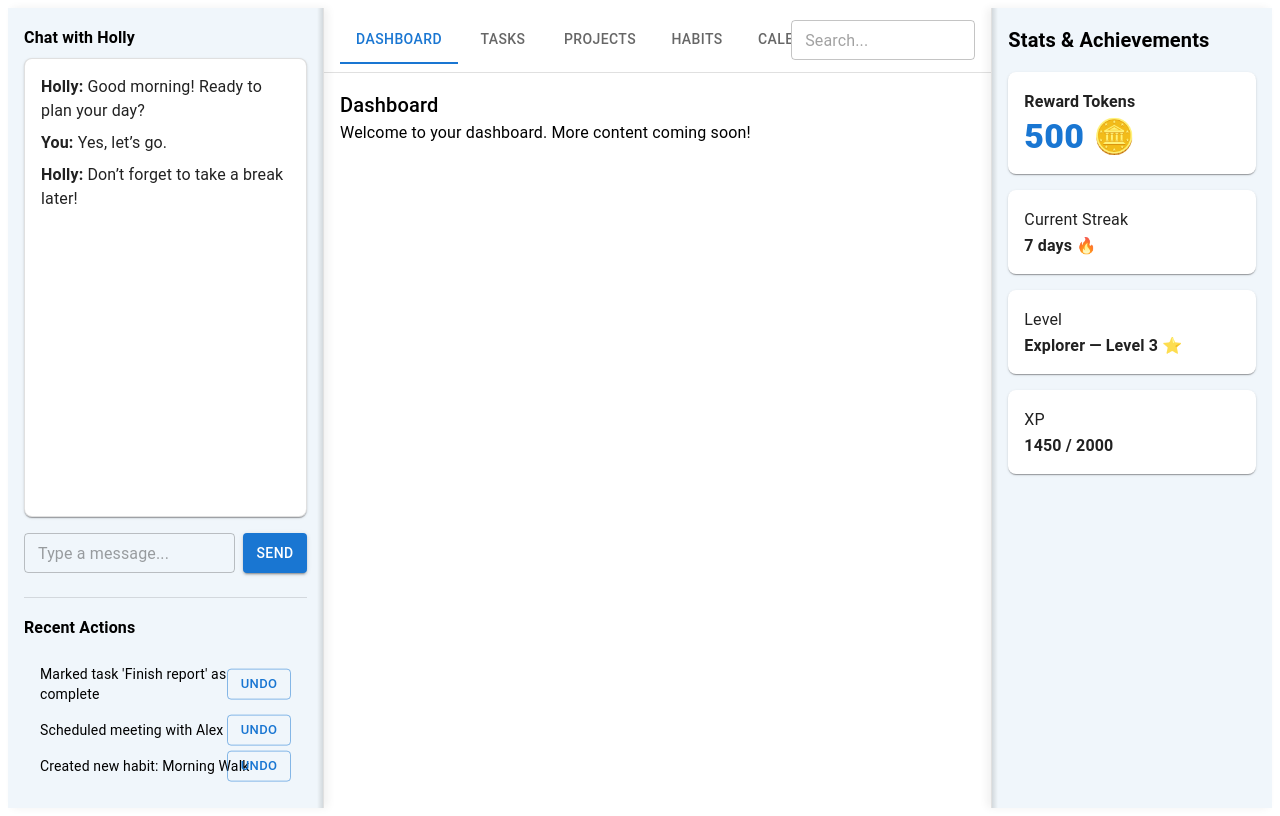
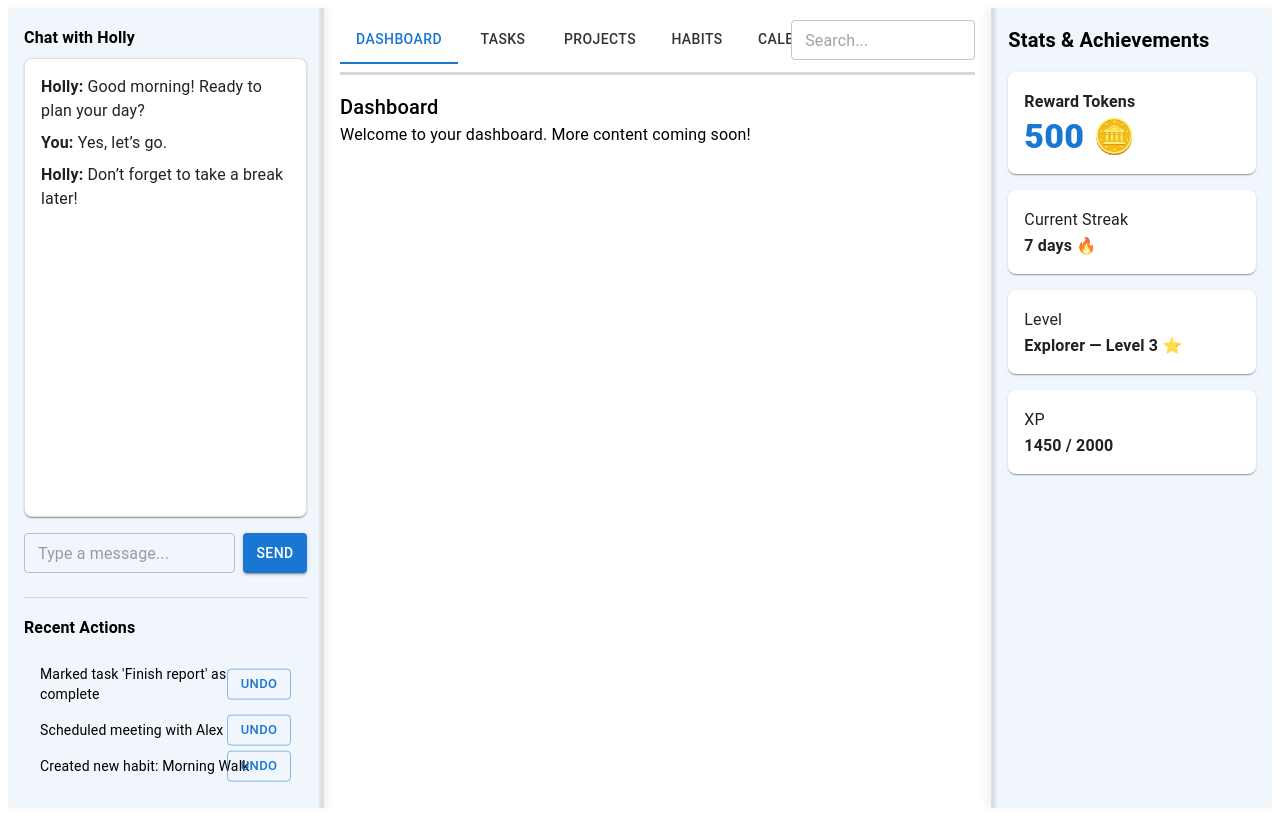
Before and after one commit to holly-ai-2025/holly-v6, a React (Vite) app in the folder apps/frontend/: page / in a window 1280 px wide. Built offline with nearby package versions, Linux system fonts and the light colour scheme.

Commit message:
style: update MainContent tabs and divider styling

```diff
--- a/apps/frontend/src/MainContent.tsx
+++ b/apps/frontend/src/MainContent.tsx
@@ -1,5 +1,5 @@
 import React, { useState } from "react";
-import { Box, Tabs, Tab, Divider, TextField } from "@mui/material";
+import { Box, Tabs, Tab, TextField } from "@mui/material";
 import TabDashboard from "./tabs/TabDashboard";
 import TabTasks from "./tabs/TabTasks";
 import TabProjects from "./tabs/TabProjects";
@@ -14,19 +14,24 @@ export default function MainContent() {
     <Box sx={{ flex: 1, display: "flex", flexDirection: "column" }}>
       {/* Header with Tabs and Search */}
       <Box sx={{ display: "flex", alignItems: "center", justifyContent: "space-between", px: 2, py: 1 }}>
-        <Tabs value={activeTab} onChange={(_, val) => setActiveTab(val)}>
-          <Tab label="Dashboard" />
-          <Tab label="Tasks" />
-          <Tab label="Projects" />
-          <Tab label="Habits" />
-          <Tab label="Calendar" />
-          <Tab label="Rewards" />
+        <Tabs
+          value={activeTab}
+          onChange={(_, val) => setActiveTab(val)}
+          textColor="primary"
+          indicatorColor="primary"
+        >
+          <Tab label="Dashboard" sx={{ color: activeTab === 0 ? "primary.main" : "#333", fontWeight: 500 }} />
+          <Tab label="Tasks" sx={{ color: activeTab === 1 ? "primary.main" : "#333", fontWeight: 500 }} />
+          <Tab label="Projects" sx={{ color: activeTab === 2 ? "primary.main" : "#333", fontWeight: 500 }} />
+          <Tab label="Habits" sx={{ color: activeTab === 3 ? "primary.main" : "#333", fontWeight: 500 }} />
+          <Tab label="Calendar" sx={{ color: activeTab === 4 ? "primary.main" : "#333", fontWeight: 500 }} />
+          <Tab label="Rewards" sx={{ color: activeTab === 5 ? "primary.main" : "#333", fontWeight: 500 }} />
         </Tabs>
         <TextField size="small" placeholder="Search..." variant="outlined" />
       </Box>
 
-      {/* Divider below header */}
-      <Divider />
+      {/* Custom Divider below header */}
+      <Box sx={{ height: "3px", bgcolor: "#d0d8e0", mx: 2 }} />
 
       {/* Tab Content */}
       <Box sx={{ flex: 1, p: 2 }}>
```
